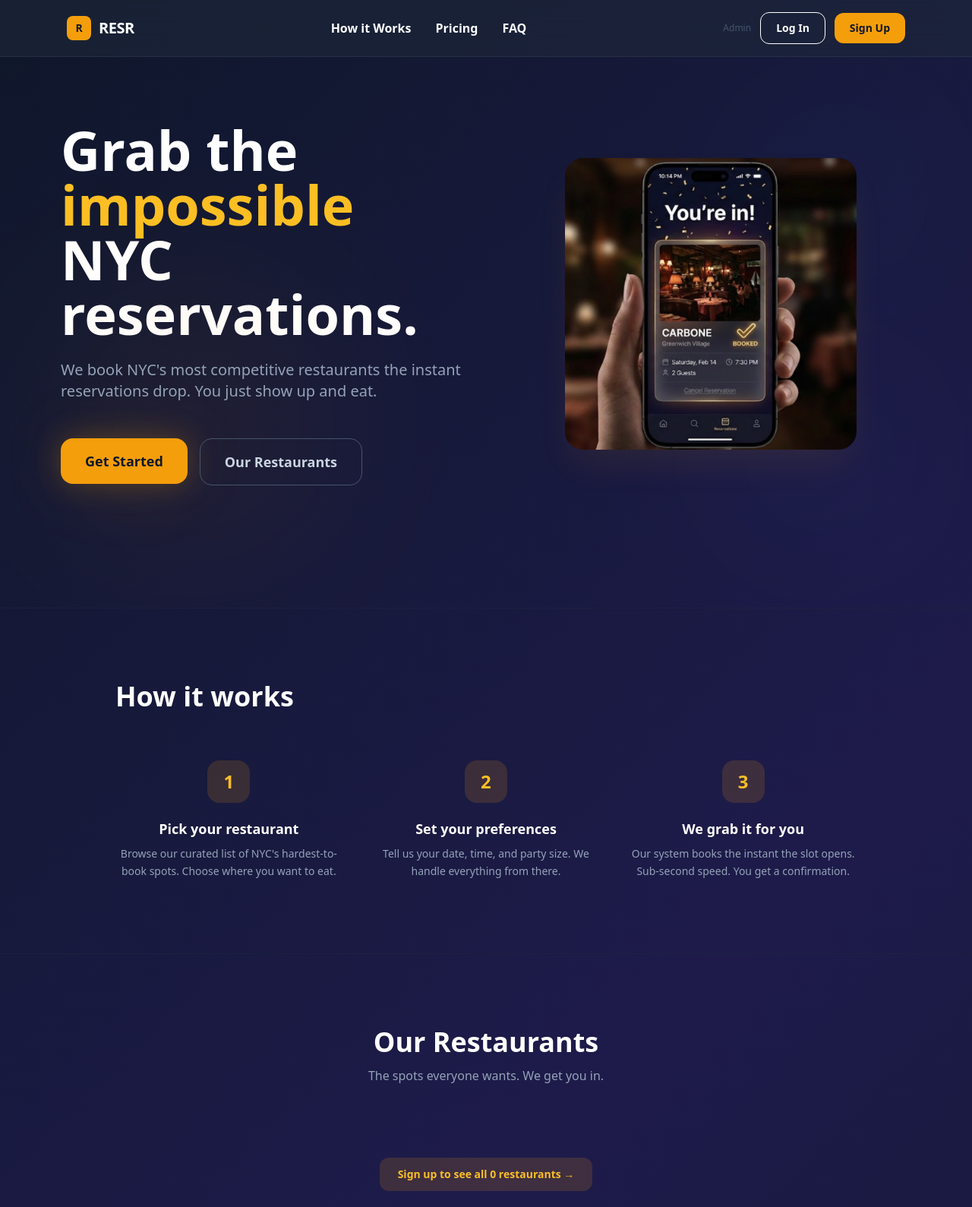
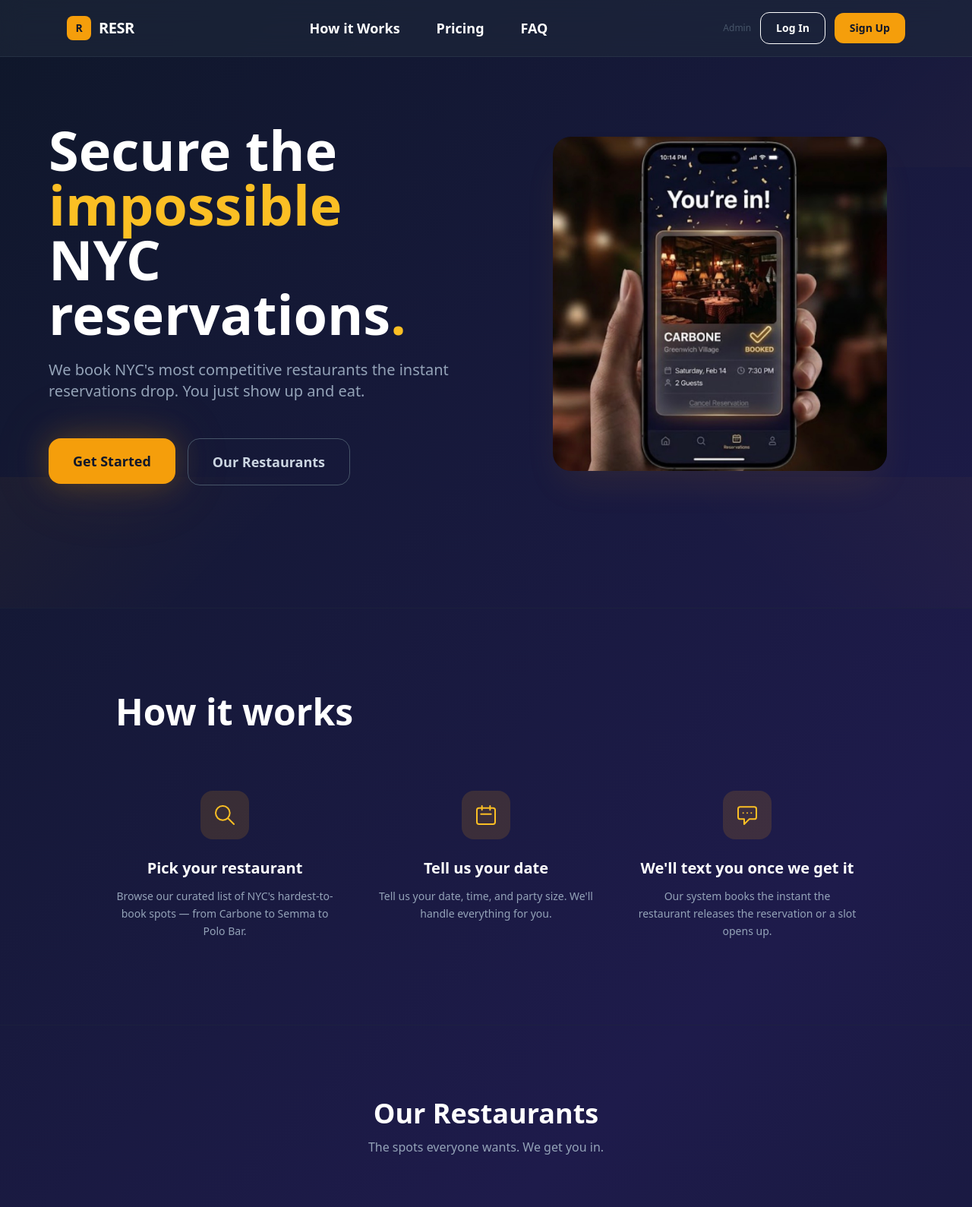
Before and after one commit to rockstarade/tablemate, a FastAPI app: page / in a window 1280 px wide. Shown: the top 1589 px of the page at 76% size. Run offline with FastAPI, Linux system fonts and the light colour scheme; parts of the project's set-up code (start-up, migrations or seed data) failed here and were passed over; some libraries are stand-ins or nearby versions.

Commit message:
Hero: 'Secure the impossible NYC reservations.' + yellow period, bigger image, wider margin, subtle yellow ombres, bigger nav links, rewrite How it Works with icons and new copy
Co-Authored-By: Claude Opus 4.6 <noreply@anthropic.com>

```diff
--- a/src/tablement/web/templates/landing.html
+++ b/src/tablement/web/templates/landing.html
@@ -117,12 +117,12 @@
             </a>
 
             <!-- Nav links (desktop) -->
-            <div class="hidden md:flex items-center gap-8">
-                <a href="#how-it-works" class="font-bold text-base transition-colors"
+            <div class="hidden md:flex items-center gap-12">
+                <a href="#how-it-works" class="font-bold text-lg transition-colors"
                     :class="activeSection === 'how-it-works' ? 'text-brand-400' : 'text-white hover:text-brand-400'">How it Works</a>
-                <a href="#pricing" class="font-bold text-base transition-colors"
+                <a href="#pricing" class="font-bold text-lg transition-colors"
                     :class="activeSection === 'pricing' ? 'text-brand-400' : 'text-white hover:text-brand-400'">Pricing</a>
-                <a href="#faq" class="font-bold text-base transition-colors"
+                <a href="#faq" class="font-bold text-lg transition-colors"
                     :class="activeSection === 'faq' ? 'text-brand-400' : 'text-white hover:text-brand-400'">FAQ</a>
             </div>
 
@@ -144,19 +144,18 @@
     <!-- ═══════════════════ HERO ═══════════════════ -->
     <main>
         <section class="min-h-screen flex items-center relative overflow-hidden">
-            <!-- Ombre glows -->
-            <div class="absolute bottom-0 left-0 w-[500px] h-[500px] rounded-full blur-[120px] opacity-30 pointer-events-none" style="background: radial-gradient(circle, rgba(245,158,11,0.35) 0%, transparent 70%);"></div>
-            <div class="absolute bottom-0 right-0 w-[400px] h-[400px] rounded-full blur-[120px] opacity-25 pointer-events-none" style="background: radial-gradient(circle, rgba(99,102,241,0.4) 0%, transparent 70%);"></div>
-            <div class="absolute top-20 right-0 w-[350px] h-[350px] rounded-full blur-[100px] opacity-20 pointer-events-none" style="background: radial-gradient(circle, rgba(59,130,246,0.4) 0%, transparent 70%);"></div>
+            <!-- Ambient ombre glows -->
+            <div class="absolute -bottom-32 -left-32 w-[600px] h-[300px] pointer-events-none opacity-[0.07]" style="background: linear-gradient(135deg, rgba(245,158,11,0.8) 0%, transparent 60%);"></div>
+            <div class="absolute -bottom-32 -right-32 w-[600px] h-[300px] pointer-events-none opacity-[0.06]" style="background: linear-gradient(225deg, rgba(245,158,11,0.7) 0%, transparent 60%);"></div>
+            <div class="absolute -top-20 -right-32 w-[500px] h-[300px] pointer-events-none opacity-[0.05]" style="background: linear-gradient(315deg, rgba(245,158,11,0.6) 0%, transparent 50%);"></div>
 
             <!-- Content -->
-            <div class="max-w-7xl mx-auto px-6 lg:px-20 w-full py-32 sm:py-0">
-                <div class="flex flex-col lg:flex-row items-center gap-12 lg:gap-16">
+            <div class="max-w-7xl mx-auto px-6 lg:px-16 w-full py-32 sm:py-0">
+                <div class="flex flex-col lg:flex-row items-center gap-12 lg:gap-20">
                     <!-- Left: text -->
-                    <div class="flex-1">
+                    <div class="flex-1 lg:max-w-3xl">
                         <h1 class="text-4xl sm:text-6xl lg:text-7xl font-bold text-white leading-tight mb-6 fade-in">
-                            Grab the <span class="text-brand-400">impossible</span><br>
-                            NYC reservations.
+                            Secure the <span class="text-brand-400">impossible</span> NYC reservations<span class="text-brand-400">.</span>
                         </h1>
                         <p class="text-lg sm:text-xl text-slate-400 max-w-xl mb-12 fade-in-delay">
                             We book NYC's most competitive restaurants the instant reservations drop. You just show up and eat.
@@ -177,31 +176,37 @@
                     <!-- Right: phone mockup image -->
                     <div class="hidden lg:flex flex-1 justify-center fade-in-delay">
                         <img src="/static/hero-phone.jpeg" alt="RESR booking confirmation on iPhone"
-                            class="w-80 xl:w-96 rounded-3xl shadow-2xl shadow-brand-500/10">
+                            class="w-96 xl:w-[440px] rounded-3xl shadow-2xl shadow-brand-500/10">
                     </div>
                 </div>
             </div>
         </section>
 
         <!-- ═══════════════════ HOW IT WORKS ═══════════════════ -->
-        <section id="how-it-works" class="py-24 border-t border-slate-800/50">
+        <section id="how-it-works" class="py-28 border-t border-slate-800/50">
             <div class="max-w-5xl mx-auto px-6">
-                <h2 class="text-3xl sm:text-4xl font-bold text-white mb-16">How it works</h2>
-                <div class="grid grid-cols-1 md:grid-cols-3 gap-10">
+                <h2 class="text-3xl sm:text-5xl font-bold text-white mb-20">How it works</h2>
+                <div class="grid grid-cols-1 md:grid-cols-3 gap-14">
                     <div class="text-center">
-                        <div class="w-14 h-14 rounded-2xl bg-brand-500/15 text-brand-400 flex items-center justify-center text-2xl font-bold mx-auto mb-5">1</div>
-                        <h3 class="text-lg font-semibold text-white mb-2">Pick your restaurant</h3>
-                        <p class="text-slate-400 text-sm leading-relaxed">Browse our curated list of NYC's hardest-to-book spots. Choose where you want to eat.</p>
+                        <div class="w-16 h-16 rounded-2xl bg-brand-500/15 flex items-center justify-center mx-auto mb-6">
+                            <svg class="w-8 h-8 text-brand-400" fill="none" stroke="currentColor" viewBox="0 0 24 24"><path stroke-linecap="round" stroke-linejoin="round" stroke-width="1.5" d="M21 21l-6-6m2-5a7 7 0 11-14 0 7 7 0 0114 0z"/></svg>
+                        </div>
+                        <h3 class="text-xl font-semibold text-white mb-3">Pick your restaurant</h3>
+                        <p class="text-slate-400 text-sm leading-relaxed">Browse our curated list of NYC's hardest-to-book spots — from Carbone to Semma to Polo Bar.</p>
                     </div>
                     <div class="text-center">
-                        <div class="w-14 h-14 rounded-2xl bg-brand-500/15 text-brand-400 flex items-center justify-center text-2xl font-bold mx-auto mb-5">2</div>
-                        <h3 class="text-lg font-semibold text-white mb-2">Set your preferences</h3>
-                        <p class="text-slate-400 text-sm leading-relaxed">Tell us your date, time, and party size. We handle everything from there.</p>
+                        <div class="w-16 h-16 rounded-2xl bg-brand-500/15 flex items-center justify-center mx-auto mb-6">
+                            <svg class="w-8 h-8 text-brand-400" fill="none" stroke="currentColor" viewBox="0 0 24 24"><path stroke-linecap="round" stroke-linejoin="round" stroke-width="1.5" d="M8 7V3m8 4V3m-9 8h10M5 21h14a2 2 0 002-2V7a2 2 0 00-2-2H5a2 2 0 00-2 2v12a2 2 0 002 2z"/></svg>
+                        </div>
+                        <h3 class="text-xl font-semibold text-white mb-3">Tell us your date</h3>
+                        <p class="text-slate-400 text-sm leading-relaxed">Tell us your date, time, and party size. We'll handle everything for you.</p>
                     </div>
                     <div class="text-center">
-                        <div class="w-14 h-14 rounded-2xl bg-brand-500/15 text-brand-400 flex items-center justify-center text-2xl font-bold mx-auto mb-5">3</div>
-                        <h3 class="text-lg font-semibold text-white mb-2">We grab it for you</h3>
-                        <p class="text-slate-400 text-sm leading-relaxed">Our system books the instant the slot opens. Sub-second speed. You get a confirmation.</p>
+                        <div class="w-16 h-16 rounded-2xl bg-brand-500/15 flex items-center justify-center mx-auto mb-6">
+                            <svg class="w-8 h-8 text-brand-400" fill="none" stroke="currentColor" viewBox="0 0 24 24"><path stroke-linecap="round" stroke-linejoin="round" stroke-width="1.5" d="M8 10h.01M12 10h.01M16 10h.01M9 16H5a2 2 0 01-2-2V6a2 2 0 012-2h14a2 2 0 012 2v8a2 2 0 01-2 2h-5l-5 5v-5z"/></svg>
+                        </div>
+                        <h3 class="text-xl font-semibold text-white mb-3">We'll text you once we get it</h3>
+                        <p class="text-slate-400 text-sm leading-relaxed">Our system books the instant the restaurant releases the reservation or a slot opens up.</p>
                     </div>
                 </div>
             </div>
```
